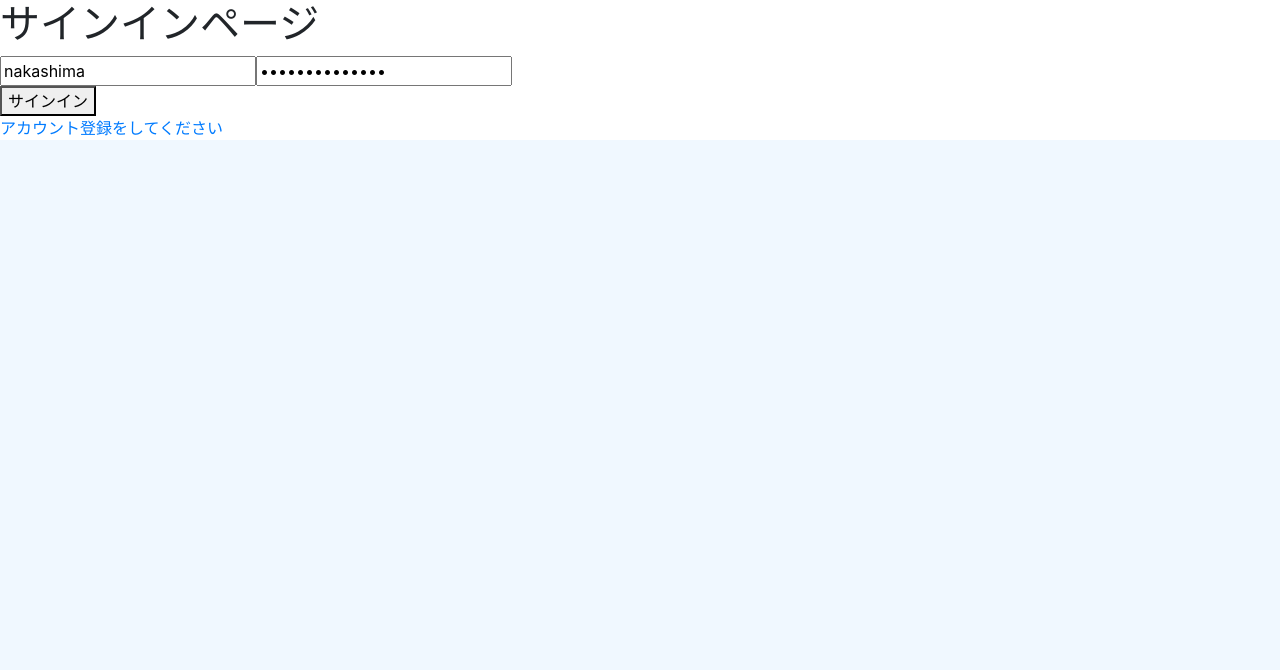
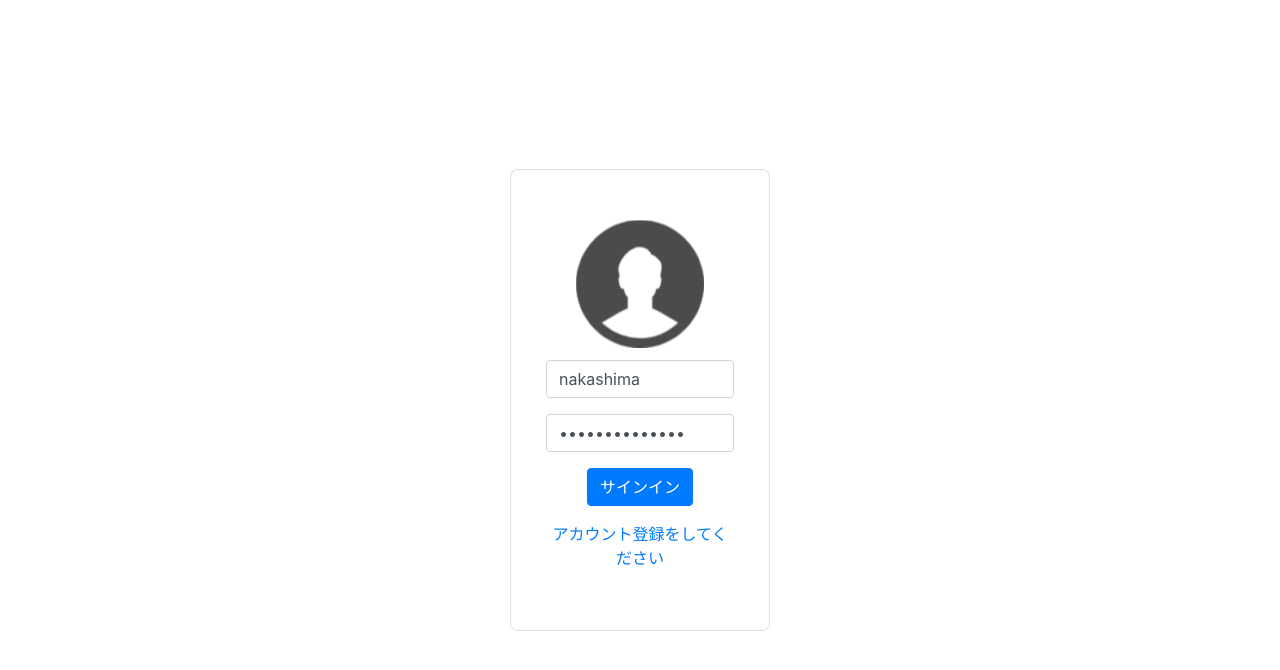
Before and after one commit to cmb-sy/Manage-Tasks-with-Kanban-board, a Vue app in the folder frontend/: page /signin in a window 1280 px wide. Shown: the top 670 px of the page. Built offline with nearby package versions, Linux system fonts and the light colour scheme; the HTML template or start-up script is replaced by a standard one.

Commit message:
htmlの整理

```diff
--- a/frontend/src/assets/css/style.css
+++ b/frontend/src/assets/css/style.css
@@ -1,16 +1,26 @@
 html {
-  background: #f0f8ff;
+  height: 100%;
+  margin: 0 auto;
+  padding: 0;
+  display: table;
+
+  background: white;
   font-family: "Avenir", Helvetica, Arial, "system-ui", sans-serif;
   -webkit-font-smoothing: antialiased;
   -moz-osx-font-smoothing: grayscale;
   color: #2c3e50;
-  width: 100%;
-  height: 100%;
-  overflow-x: scroll;
+}
+
+body {
+  min-height: 100%;
+  margin: 0 auto;
+  padding: 0;
+  display: table-cell;
+  vertical-align: middle;
 }
 
 header {
-  background: #b0c4de;
+  background: black;
   height: 70px;
   color: white;
   font-style: italic;
@@ -163,9 +173,3 @@ main {
   color: white;
   margin: 5px;
 }
-
-.body {
-  font-size: 18px;
-  width: 100%;
-  word-wrap: break-word;
-}
--- a/frontend/src/components/BackBoard.vue
+++ b/frontend/src/components/BackBoard.vue
@@ -24,6 +24,7 @@ const movingList = () => {
 
 <template>
   <div>
+    <nav>test</nav>
     <main>
       <p class="info-line">ALL : {{ totalCardCount }} tasks</p>
       <div class="list-index">
--- a/frontend/src/components/authentication/SignIn.vue
+++ b/frontend/src/components/authentication/SignIn.vue
@@ -43,24 +43,44 @@ const updateUserAuthentication = (authnticationJson) => {
 
 <template>
   <div class="signin">
-    <h1>サインインページ</h1>
-    <form>
-      <input type="text" placeholder="ユーザ名" v-model="userData.username" />
-      <input
-        type="password"
-        placeholder="パスワード"
-        v-model="userData.password"
+    <head>
+      <meta charset="utf-8" />
+      <meta
+        name="viewport"
+        content="width=device-width, initial-scale=1, shrink-to-fit=no"
       />
+      <title>ログイン</title>
+    </head>
+    <form class="text-center card">
+      <div class="card-body">
+        <h1 class="card-title">
+          <img src="../../assets/css/img/accountIcon.png" alt="ログイン" />
+        </h1>
+        <p class="card-text">
+          <input
+            class="form-control"
+            type="text"
+            placeholder="username"
+            v-model="userData.username"
+          />
+        </p>
+        <p class="card-text">
+          <input
+            class="form-control"
+            type="password"
+            placeholder="password"
+            v-model="userData.password"
+          />
+        </p>
+        <p class="card-text">
+          <button v-on:click="signIn" class="btn btn-primary">
+            サインイン
+          </button>
+        </p>
+        <!-- <p class="card-text"> -->
+        <router-link to="/signup">アカウント登録をしてください</router-link>
+        <!-- </p> -->
+      </div>
     </form>
-    <button v-on:click="signIn">サインイン</button>
-    <p>
-      <router-link to="/signup">アカウント登録をしてください</router-link>
-    </p>
   </div>
 </template>
-
-<!-- <template>
-  <div id="app">
-    <BackBoard />
-  </div>
-</template> -->
--- a/frontend/src/components/authentication/SingnUp.vue
+++ b/frontend/src/components/authentication/SingnUp.vue
@@ -27,7 +27,8 @@ const signUp = async () => {
 </script>
 
 <template>
-  <h1>サインアップページ</h1>
+  <h2>サインアップフォーム</h2>
+  <p>本サイトにユーザ登録する方はこちらから</p>
   <form>
     <div class="ml-3 mt-4 w-50">
       <div class="mt-4">
--- a/frontend/src/store/index.js
+++ b/frontend/src/store/index.js
@@ -58,7 +58,6 @@ const store = createStore({
   },
 
   actions: {
-    // タスクカード用
     addlist(context, payload) {
       context.commit("addlist", payload);
     },
@@ -90,7 +89,7 @@ const store = createStore({
   },
 });
 
-store.subscribe((state) => {
+store.subscribe((mutation, state) => {
   localStorage.setItem("trello-lists", JSON.stringify(state.lists));
 });
 
```
Also changed, not shown: frontend/src/assets/css/img/accountIcon.png (added), 1 other file (tests, documents, lock files or other folders).
